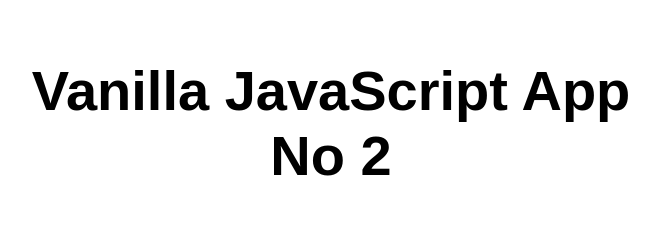
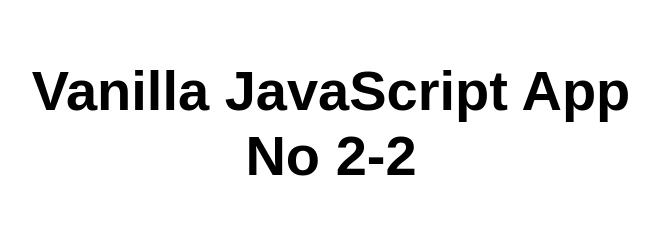
Before and after one commit to spdevgroup1/my-first-static-web-app, a website: page src/index.html in a window 1280 px wide. Shown: the whole page, without its empty margins (309-968 px from the left). Drawn offline with Linux system fonts and the light colour scheme.

```diff
--- a/src/index.html
+++ b/src/index.html
@@ -5,12 +5,12 @@
   <meta charset="UTF-8">
   <meta name="viewport" content="width=device-width, initial-scale=1.0">
   <link rel="stylesheet" href="styles.css">
-  <title>Vanilla JavaScript App</title>
+  <title>Vanilla JavaScript App No 2</title>
 </head>
 
 <body>
   <main>
-    <h1>Vanilla JavaScript App No 2</h1>
+    <h1>Vanilla JavaScript App No 2-2</h1>
   </main>
 </body>
 
```
